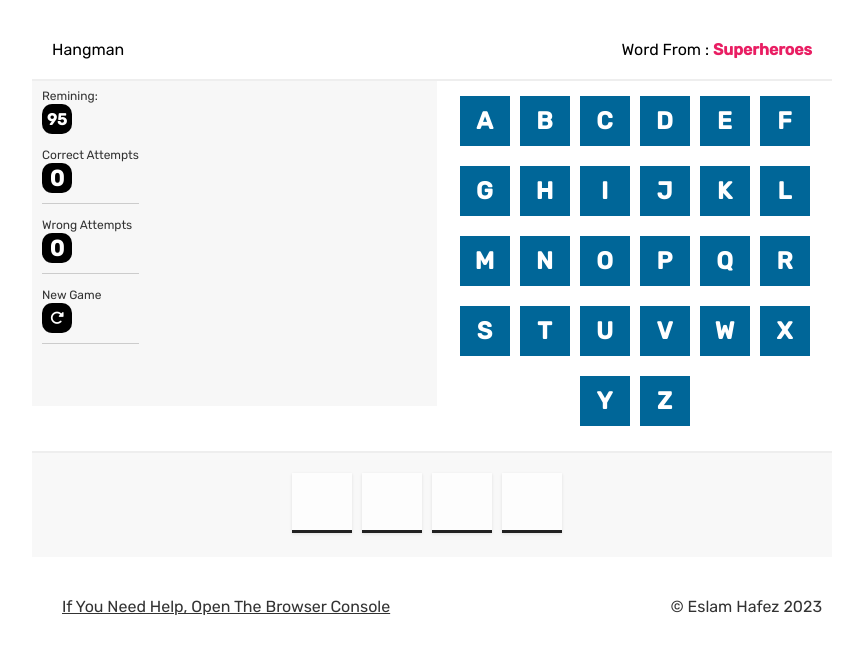
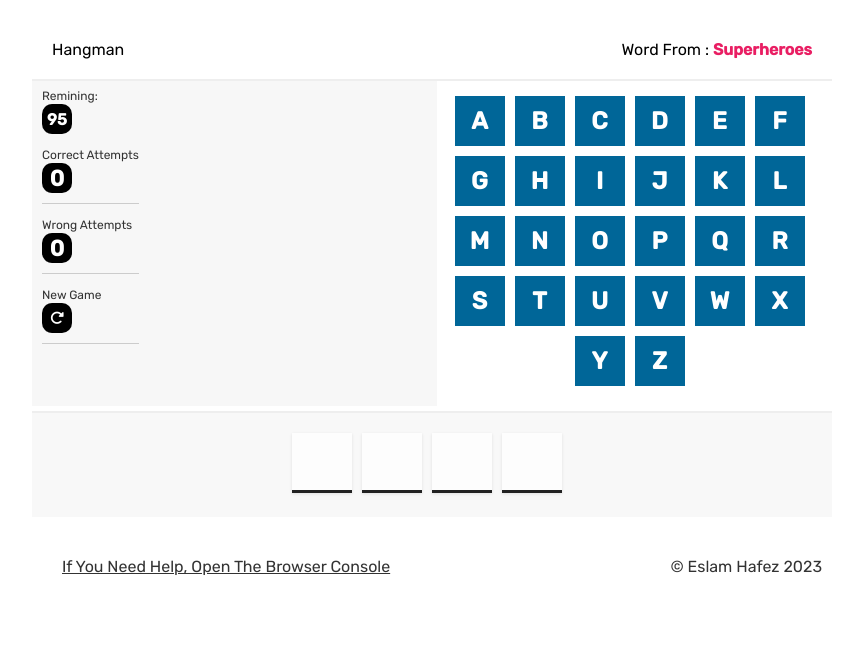
Before and after one commit to eslamhafez7/HangmanGame, a plain HTML site: page index.html in a window 1280 px wide. Shown: the whole page, without its empty margins (208-1071 px from the left). Drawn offline with Linux system fonts and the light colour scheme.

Commit message:
Update css file

```diff
--- a/css/style.css
+++ b/css/style.css
@@ -188,7 +188,6 @@ hr {
     flex-wrap: wrap;
     align-items: center;
     justify-content: center;
-    gap: 10px;
 }
 .letters.finished {
     pointer-events: none;
@@ -206,6 +205,7 @@ hr {
     font-weight: bold;
     cursor: pointer;
     margin-bottom: 10px;
+    margin-right: 10px;
 }
 .letters-guess {
     background-color: #f8f8f8;
```
